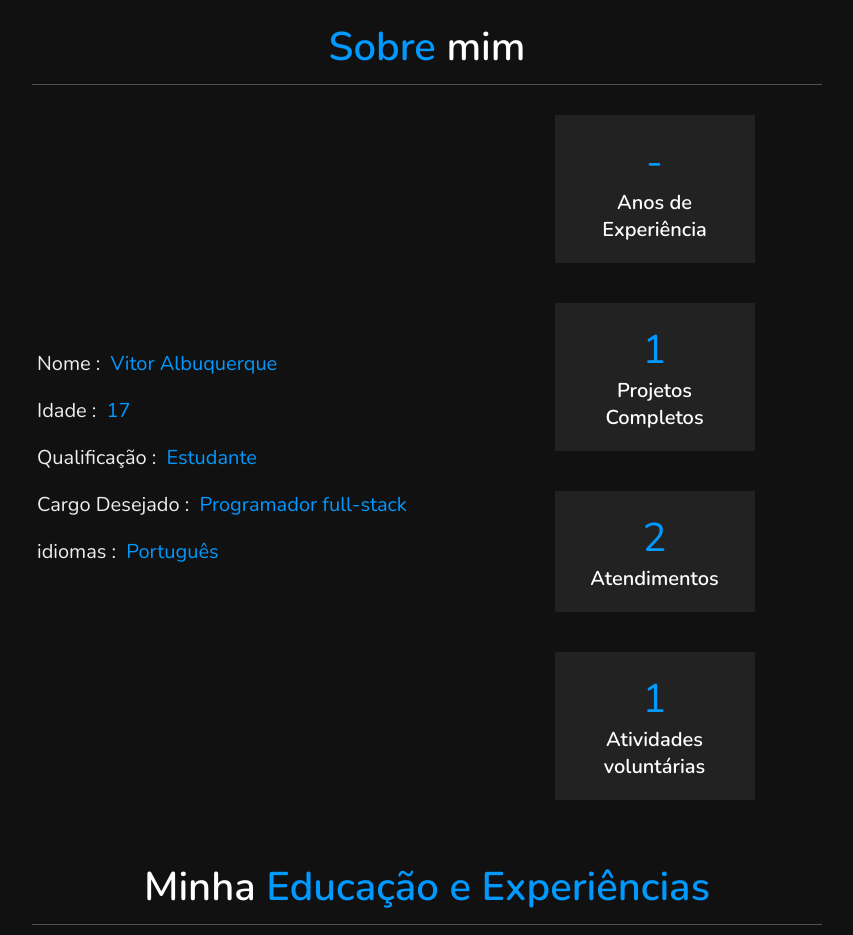
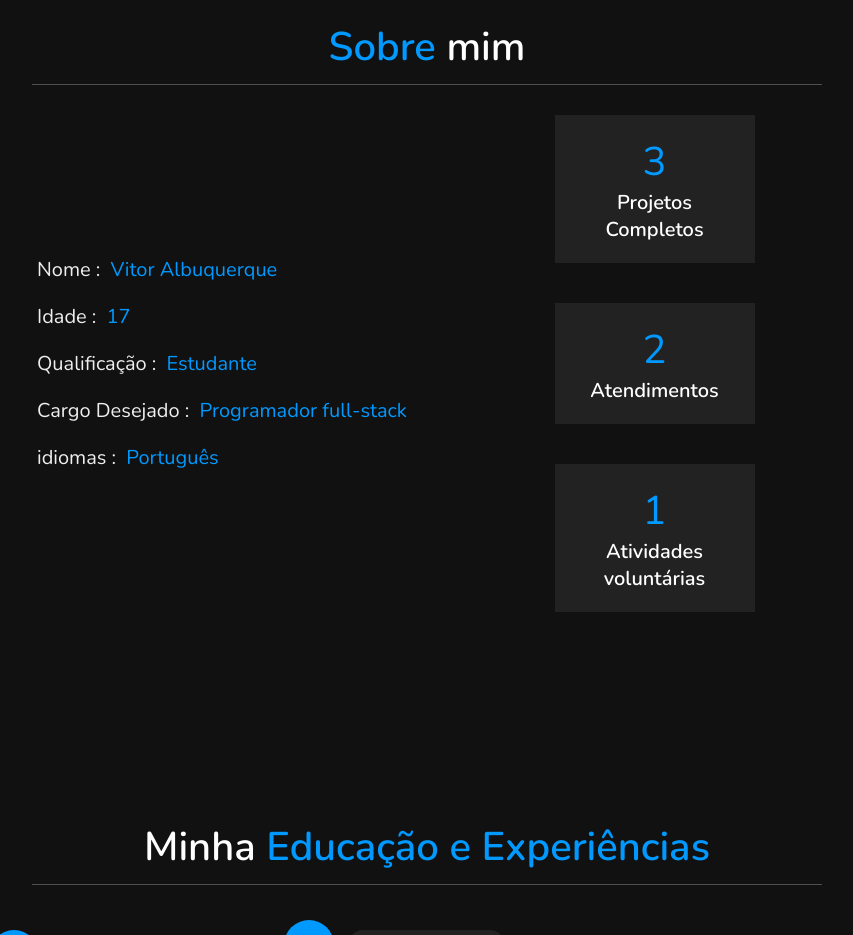
Before and after one commit to albuquerque14/PortifolioVTR, a plain HTML site: page index.html in a window 1280 px wide. Shown: the part 800-1735 px from the top of the page, without its empty margins (388-1241 px from the left). Drawn offline with nearby package versions, Linux system fonts and the light colour scheme.

Commit message:
Update index.html

```diff
--- a/index.html
+++ b/index.html
@@ -71,12 +71,7 @@
         <div class="counter">
 
             <div class="box">
-                <span>-</span>
-                <h3>Anos de Experiência</h3>
-            </div>
-
-            <div class="box">
-                <span>1</span>
+                <span>3</span>
                 <h3>Projetos Completos</h3>
             </div>
 
```
